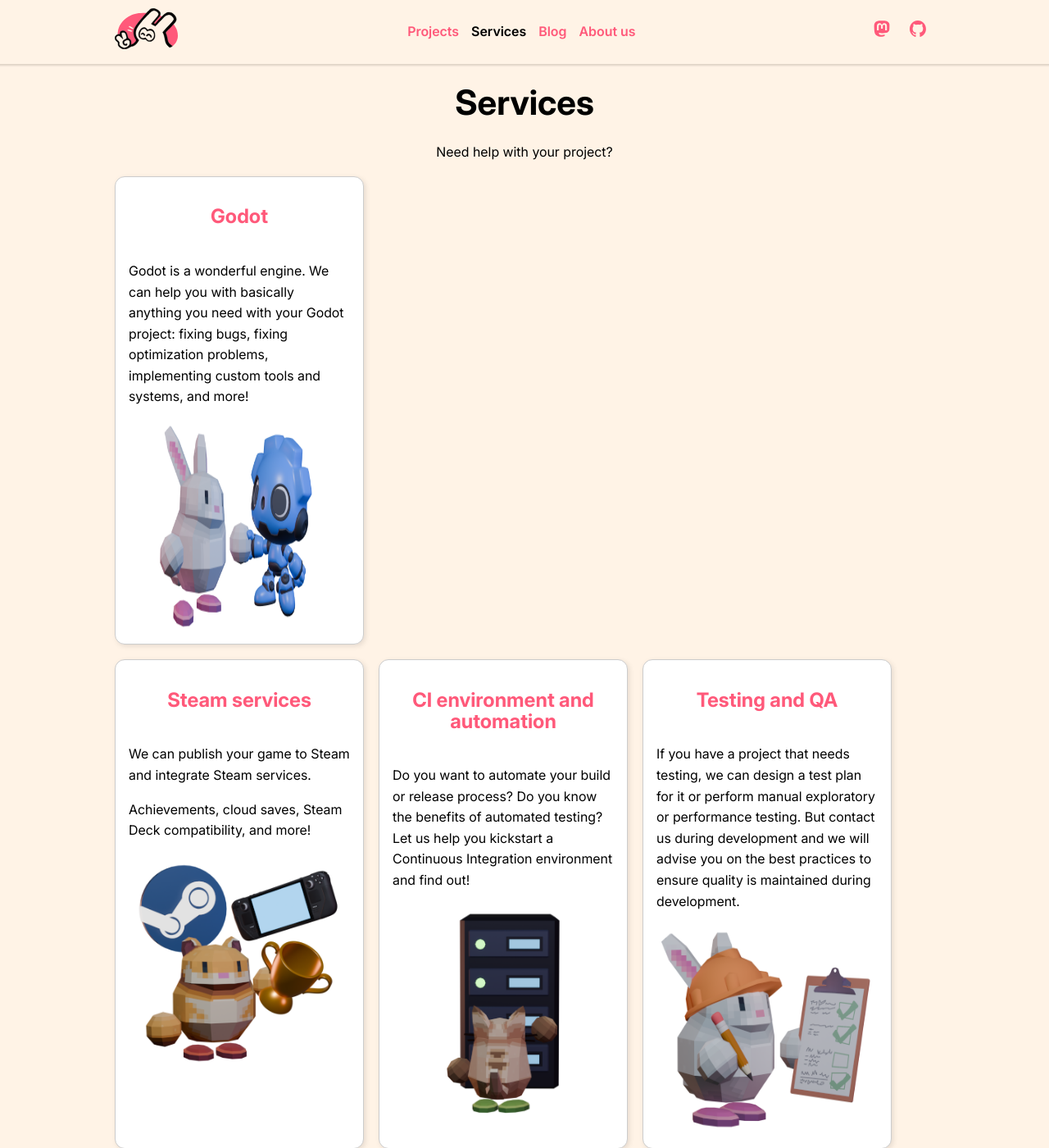
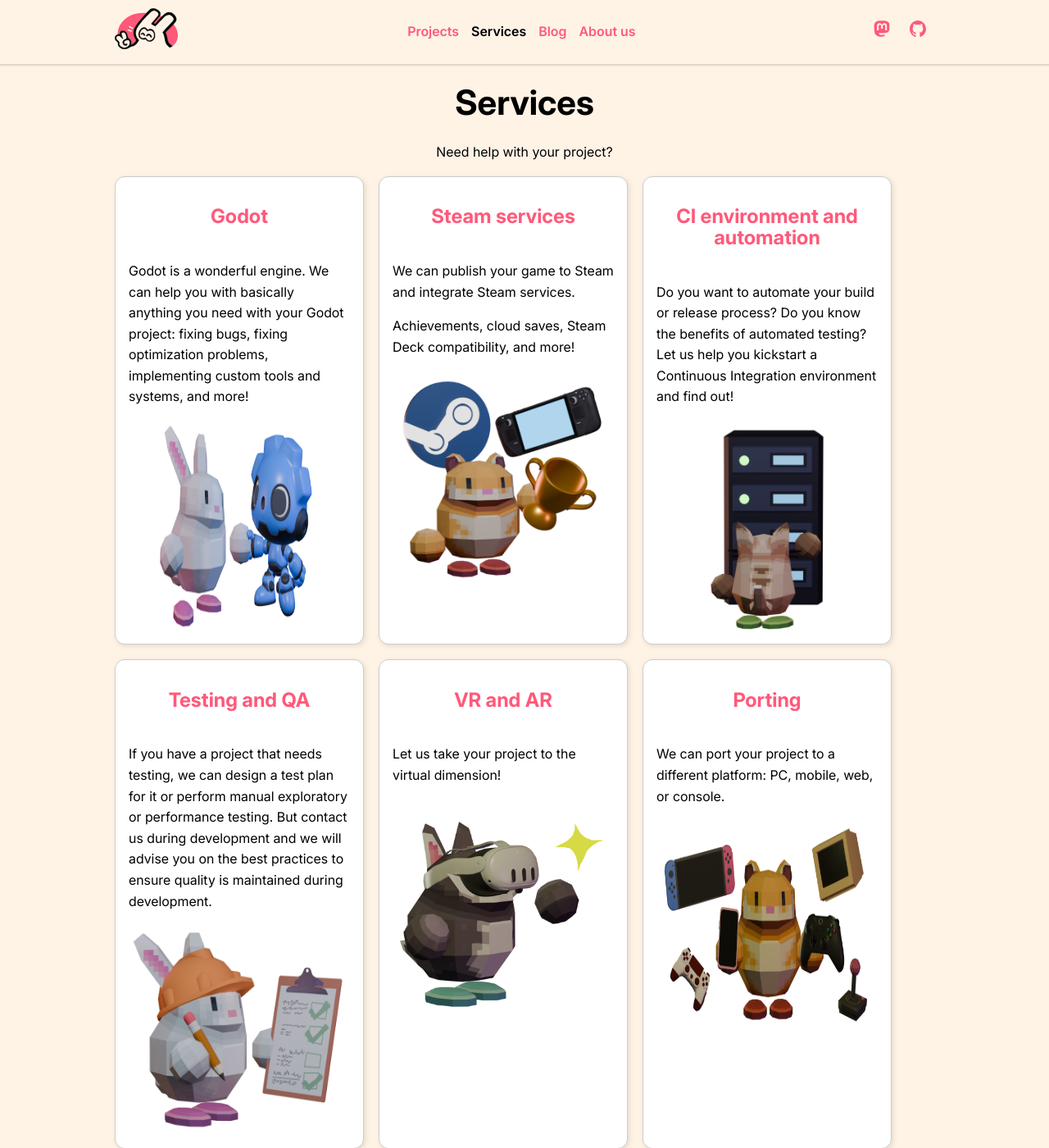
Before and after one commit to Nokorpo/nokorpo-website, a Jekyll site: the page built from services.md, in a window 1280 px wide and 1400 px high. Shown: the whole window at 82% size. Built offline with Jekyll 4.4.1, drawn with Linux system fonts in a browser that asks for light colours.

Commit message:
Fix services flexbox
It was showing one item in one column, another 2 items on the next
column... and hardcoding multiple flexboxes for handling rows. We should
have a single flexbox and let it handle rows on its own.

```diff
--- a/services.md
+++ b/services.md
@@ -49,8 +51,6 @@
             <img src="/assets/images/services/godot.png" height="256px" alt="A rabbit and a Godot robot shaking hands"/>
         </div>
     </div>
-</div>
-<div class="services-container">
     <div class="card">
         <h2><a href="#steam">Steam services</a></h2>
         <div>
@@ -79,8 +79,6 @@
             <img src="/assets/images/services/testing.png" height="256px" alt="A rabbit with a helmet checking a list of checkboxes"/>
         </div>
     </div>
-</div>
-<div class="services-container">
     <div class="card">
         <h2><a href="#vr-ar">VR and AR</a></h2>
         <div>
@@ -99,8 +97,6 @@
             <img src="/assets/images/services/platforms.png" height="256px" alt="A hamster with some consoles and controllers"/>
         </div>
     </div>
-</div>
-<div class="services-container">
     <div class="card">
         <h2><a href="#unity">Unity</a></h2>
         <div>
```
Also changed, not shown: other parts of services.md (+4 -2 lines).
